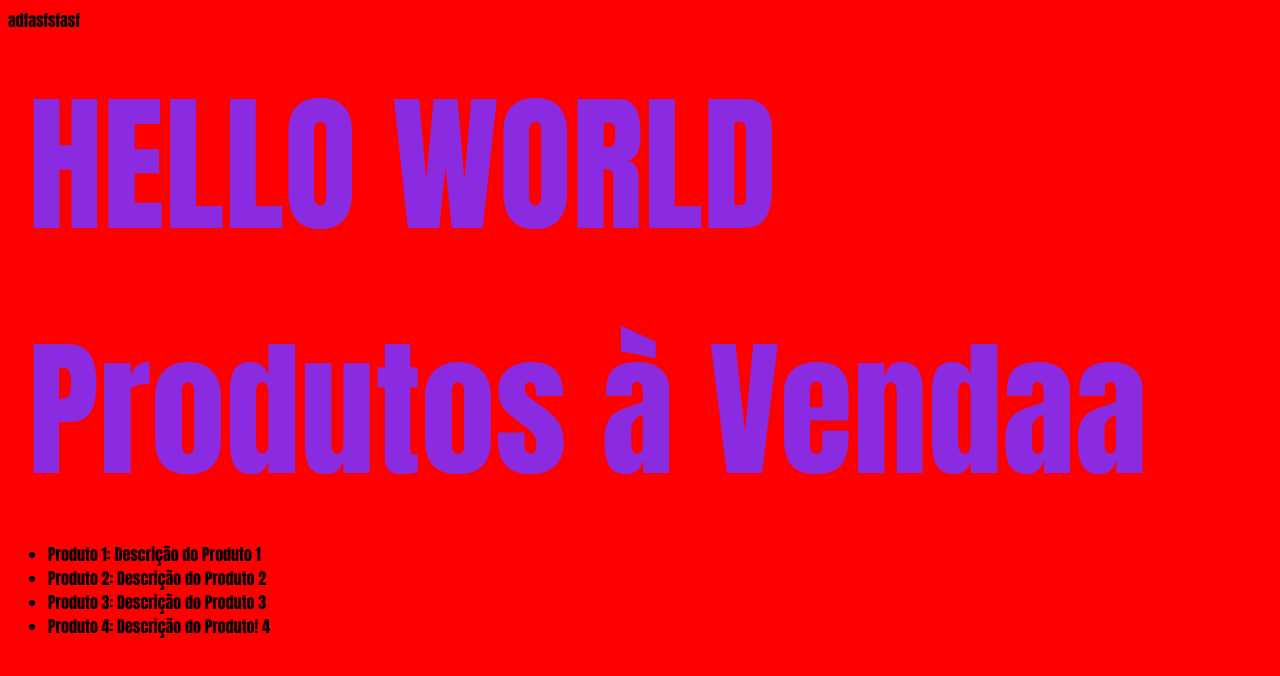
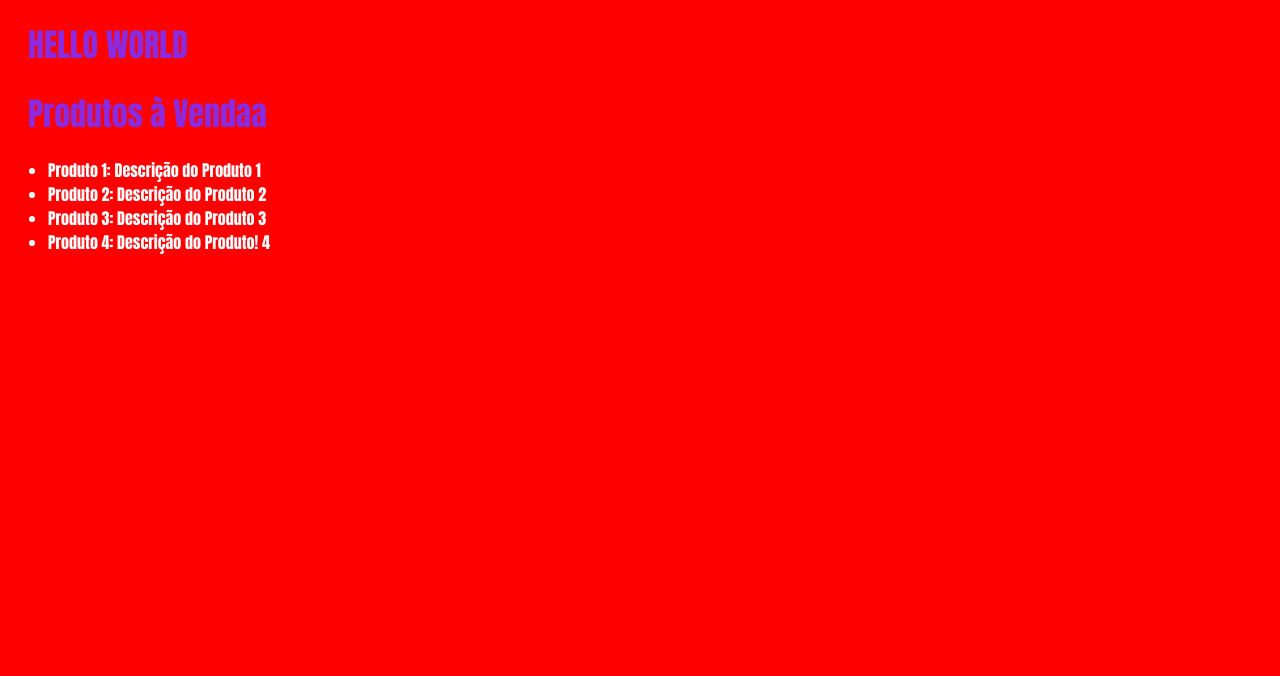
Before and after one commit to Andrey-Marques/vendas-wa, a plain HTML site: page indexx.html in a window 1280 px wide. Drawn offline with Linux system fonts and the light colour scheme.

Commit message:
passo do merge

```diff
--- a/bluestyle.css
+++ b/bluestyle.css
@@ -1,9 +1,9 @@
 body{
     background-color: #ff0000;
     font-family: Impact, charcoal, sans-serif;
+    color: azure;
 }
 h1{
     color: blueviolet;
     margin: 20px;
-    font-size: 150px;
 }
--- a/indexx.html
+++ b/indexx.html
@@ -7,7 +7,6 @@
     <link rel="stylesheet" href="bluestyle.css">
 </head>
 <body>
-    adfasfsfasf
     <h1>HELLO WORLD</h1>
     <h1>Produtos à Vendaa</h1>
     <ul>
```
